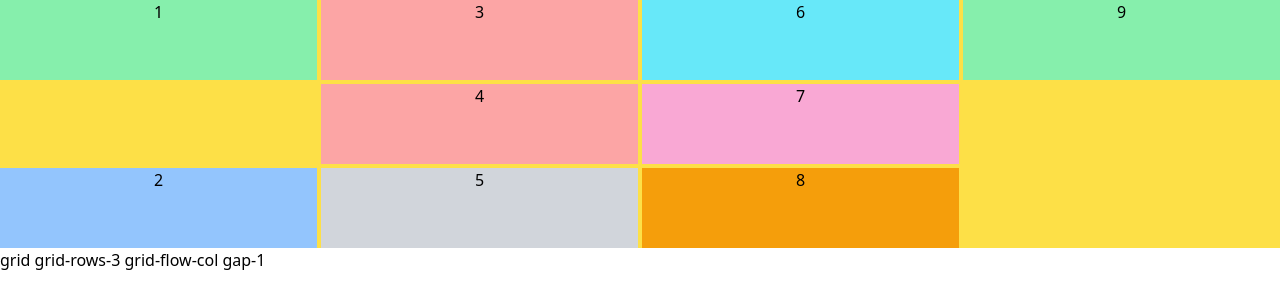
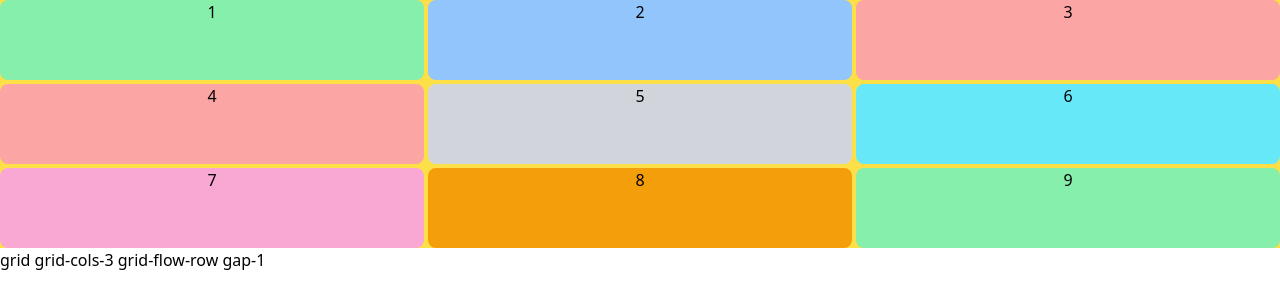
Before and after one commit to ferdous-mahmud/tailwind-practice, a website: page src/index.html in a window 1280 px wide. Drawn offline with Linux system fonts and the light colour scheme.

Commit message:
grid flow added

```diff
--- a/src/index.html
+++ b/src/index.html
@@ -6,17 +6,17 @@
     <link href="/dist/output.css" rel="stylesheet" />
   </head>
   <body>
-    <div class="bg-yellow-300 w-auto grid grid-rows-3 grid-flow-col gap-1">
-      <div class="row-span-2 h-20 w-auto bg-green-300 text-center">1</div>
-      <div class="h-20 w-auto bg-blue-300 text-center">2</div>
-      <div class="h-20 w-auto bg-red-300 text-center">3</div>
-      <div class="h-20 w-auto bg-red-300 text-center">4</div>
-      <div class="h-20 w-auto bg-gray-300 text-center">5</div>
-      <div class="h-20 w-auto bg-cyan-300 text-center">6</div>
-      <div class="h-20 w-auto bg-pink-300 text-center">7</div>
-      <div class="h-20 w-auto bg-amber-500 text-center">8</div>
-      <div class="h-20 w-auto bg-green-300 text-center">9</div>
+    <div class="bg-yellow-300 w-auto grid grid-cols-3 grid-flow-row gap-1">
+      <div class="h-20 w-auto bg-green-300 text-center rounded-lg">1</div>
+      <div class="h-20 w-auto bg-blue-300 text-center rounded-lg">2</div>
+      <div class="h-20 w-auto bg-red-300 text-center rounded-lg">3</div>
+      <div class="h-20 w-auto bg-red-300 text-center rounded-lg">4</div>
+      <div class="h-20 w-auto bg-gray-300 text-center rounded-lg">5</div>
+      <div class="h-20 w-auto bg-cyan-300 text-center rounded-lg">6</div>
+      <div class="h-20 w-auto bg-pink-300 text-center rounded-lg">7</div>
+      <div class="h-20 w-auto bg-amber-500 text-center rounded-lg">8</div>
+      <div class="h-20 w-auto bg-green-300 text-center rounded-lg">9</div>
     </div>
-    <h3>grid grid-rows-3 grid-flow-col gap-1</h3>
+    <h3>grid grid-cols-3 grid-flow-row gap-1</h3>
   </body>
 </html>
```
Also changed, not shown: dist/output.css.
